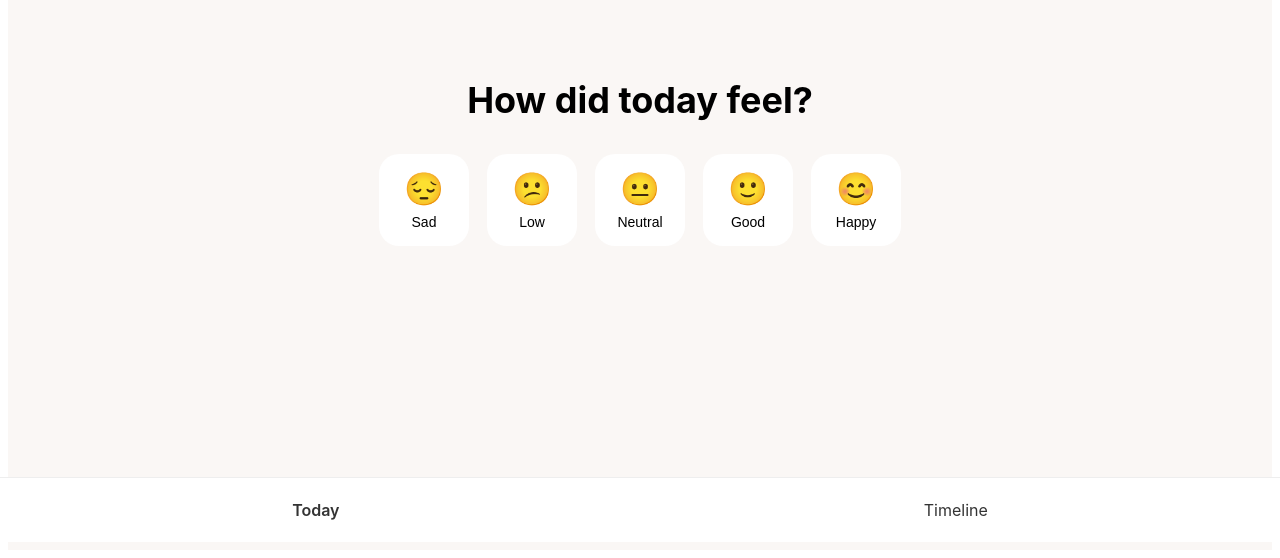
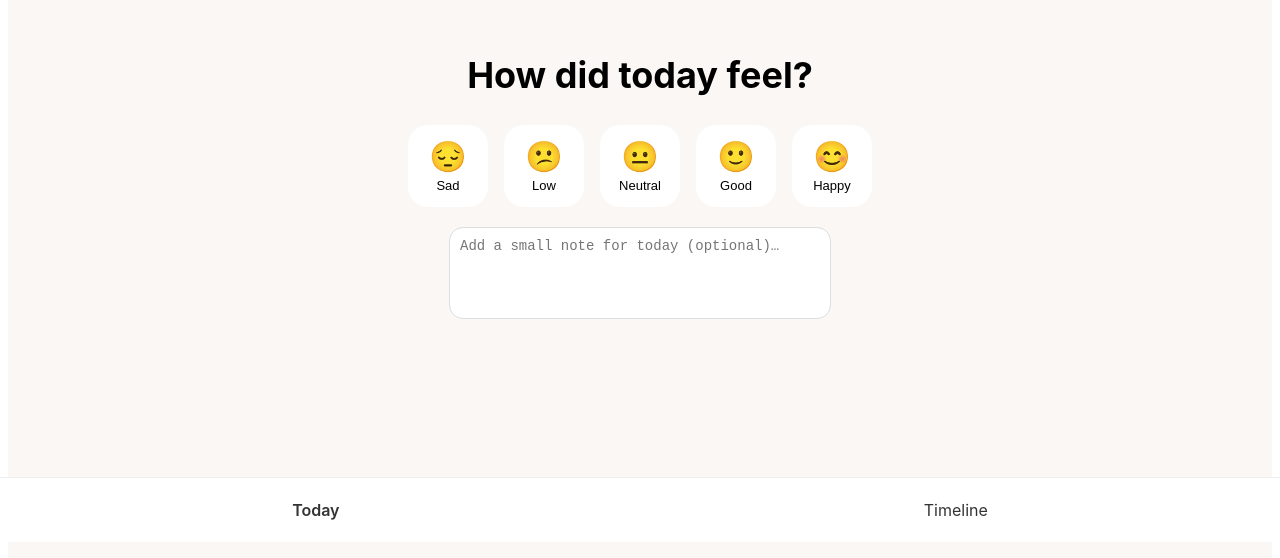
Before and after one commit to siddhi-rungta/today-felt-like, a React (Vite) app: page / in a window 1280 px wide. Shown: the part 258-816 px from the top of the page. Built offline with nearby package versions, Linux system fonts and the light colour scheme; no server answers; the database is empty; sample sign-in values are in the browser's storage.

Commit message:
added notes feature and view Timeline

```diff
--- a/src/pages/Home.jsx
+++ b/src/pages/Home.jsx
@@ -12,9 +12,12 @@ const moods = [
 
 function Home() {
   const [selectedMood, setSelectedMood] = useState(null);
+  const [note, setNote] = useState("");
   const [loading, setLoading] = useState(true);
 
   const user = auth.currentUser;
+
+  // ✅ LOCAL date (fixes Jan 2 / Jan 3 bug)
   const todayKey = new Date().toLocaleDateString("en-CA");
 
   useEffect(() => {
@@ -25,7 +28,8 @@ function Home() {
       const snap = await getDoc(ref);
 
       if (snap.exists()) {
-        setSelectedMood(snap.data().mood);
+        setSelectedMood(snap.data().mood || null);
+        setNote(snap.data().note || "");
       }
       setLoading(false);
     };
@@ -37,10 +41,15 @@ function Home() {
     setSelectedMood(moodId);
 
     const ref = doc(db, "users", user.uid, "entries", todayKey);
-    await setDoc(ref, {
-      mood: moodId,
-      createdAt: serverTimestamp()
-    });
+    await setDoc(
+      ref,
+      {
+        mood: moodId,
+        note,
+        createdAt: serverTimestamp()
+      },
+      { merge: true }
+    );
   };
 
   if (loading) return null;
@@ -57,7 +66,7 @@ function Home() {
             style={{
               ...styles.moodButton,
               background: selectedMood === m.id ? m.color : "#FFFFFF",
-              transform: selectedMood === m.id ? "scale(1.15)" : "scale(1)"
+              transform: selectedMood === m.id ? "scale(1.1)" : "scale(1)"
             }}
           >
             <span style={styles.emoji}>{m.emoji}</span>
@@ -66,9 +75,15 @@ function Home() {
         ))}
       </div>
 
-      {selectedMood && (
-        <p style={styles.saved}>Saved for today ✨</p>
-      )}
+      <textarea
+        placeholder="Add a small note for today (optional)…"
+        value={note}
+        onChange={(e) => setNote(e.target.value)}
+        onBlur={() => saveMood(selectedMood)}
+        style={styles.textarea}
+      />
+
+      {selectedMood && <p style={styles.saved}>Saved for today ✨</p>}
     </div>
   );
 }
@@ -79,40 +94,52 @@ const styles = {
     background: "#FAF7F5",
     display: "flex",
     flexDirection: "column",
+    alignItems: "center",
     justifyContent: "center",
-    alignItems: "center",
+    padding: "24px",
     fontFamily: "Inter, sans-serif"
   },
   title: {
     fontSize: "36px",
-    marginBottom: "32px"
+    marginBottom: "28px"
   },
   moodRow: {
     display: "flex",
-    gap: "18px"
+    gap: "16px",
+    marginBottom: "20px"
   },
   moodButton: {
     border: "none",
     borderRadius: "20px",
-    padding: "16px 14px",
+    padding: "14px",
     cursor: "pointer",
-    transition: "all 0.2s ease",
     display: "flex",
     flexDirection: "column",
     alignItems: "center",
-    width: "90px"
+    width: "80px",
+    transition: "all 0.2s ease"
   },
   emoji: {
-    fontSize: "32px",
-    marginBottom: "6px"
+    fontSize: "30px"
   },
   label: {
+    fontSize: "13px",
+    marginTop: "4px"
+  },
+  textarea: {
+    width: "100%",
+    maxWidth: "360px",
+    minHeight: "70px",
+    borderRadius: "14px",
+    padding: "10px",
+    border: "1px solid #DDD",
+    resize: "none",
     fontSize: "14px"
   },
   saved: {
-    marginTop: "24px",
+    marginTop: "10px",
     fontSize: "14px",
-    color: "#888"
+    color: "#777"
   }
 };
 
--- a/src/pages/Timeline.jsx
+++ b/src/pages/Timeline.jsx
@@ -12,11 +12,16 @@ const moodsMap = {
 
 function Timeline() {
   const [entries, setEntries] = useState({});
+  const [selectedDay, setSelectedDay] = useState(null);
+
   const user = auth.currentUser;
 
   const today = new Date();
   const year = today.getFullYear();
   const month = today.getMonth();
+
+  // ✅ LOCAL date (no timezone bug)
+  const todayKey = new Date().toLocaleDateString("en-CA");
 
   useEffect(() => {
     if (!user) return;
@@ -47,17 +52,22 @@ function Timeline() {
       <div style={styles.grid}>
         {[...Array(daysInMonth)].map((_, i) => {
           const day = i + 1;
-          const key = `${year}-${String(month + 1).padStart(2, "0")}-${String(day).padStart(2, "0")}`;
+          const key = `${year}-${String(month + 1).padStart(2, "0")}-${String(
+            day
+          ).padStart(2, "0")}`;
+
           const mood = entries[key]?.mood;
-          const isToday = day === today.getDate();
+          const isToday = key === todayKey;
 
           return (
             <div
               key={day}
+              onClick={() => mood && setSelectedDay(key)}
               style={{
                 ...styles.cell,
                 background: mood ? moodsMap[mood].color : "#EEE",
-                border: isToday ? "2px solid #333" : "none"
+                border: isToday ? "2px solid #333" : "none",
+                cursor: mood ? "pointer" : "default"
               }}
             >
               {mood ? moodsMap[mood].emoji : ""}
@@ -65,6 +75,26 @@ function Timeline() {
           );
         })}
       </div>
+
+      {/* ✅ VIEW-ONLY MODAL */}
+      {selectedDay && (
+        <div style={styles.overlay}>
+          <div style={styles.modal}>
+            <h3 style={{ marginBottom: "10px" }}>{selectedDay}</h3>
+
+            <div style={styles.noteBox}>
+              {entries[selectedDay]?.note || "No note added for this day."}
+            </div>
+
+            <button
+              style={styles.closeBtn}
+              onClick={() => setSelectedDay(null)}
+            >
+              Close
+            </button>
+          </div>
+        </div>
+      )}
     </div>
   );
 }
@@ -73,12 +103,12 @@ const styles = {
   container: {
     minHeight: "100vh",
     background: "#FAF7F5",
-    padding: "40px",
+    padding: "24px",
     fontFamily: "Inter, sans-serif"
   },
   title: {
     textAlign: "center",
-    marginBottom: "24px"
+    marginBottom: "20px"
   },
   grid: {
     display: "grid",
@@ -95,6 +125,39 @@ const styles = {
     alignItems: "center",
     justifyContent: "center",
     fontSize: "20px"
+  },
+  overlay: {
+    position: "fixed",
+    inset: 0,
+    background: "rgba(0,0,0,0.25)",
+    display: "flex",
+    alignItems: "center",
+    justifyContent: "center"
+  },
+  modal: {
+    background: "#FFF",
+    borderRadius: "18px",
+    padding: "20px",
+    width: "90%",
+    maxWidth: "320px",
+    display: "flex",
+    flexDirection: "column",
+    gap: "14px"
+  },
+  noteBox: {
+    background: "#F6F6F6",
+    borderRadius: "12px",
+    padding: "12px",
+    fontSize: "14px",
+    whiteSpace: "pre-wrap"
+  },
+  closeBtn: {
+    border: "none",
+    background: "#333",
+    color: "#FFF",
+    padding: "10px",
+    borderRadius: "12px",
+    cursor: "pointer"
   }
 };
 
```
